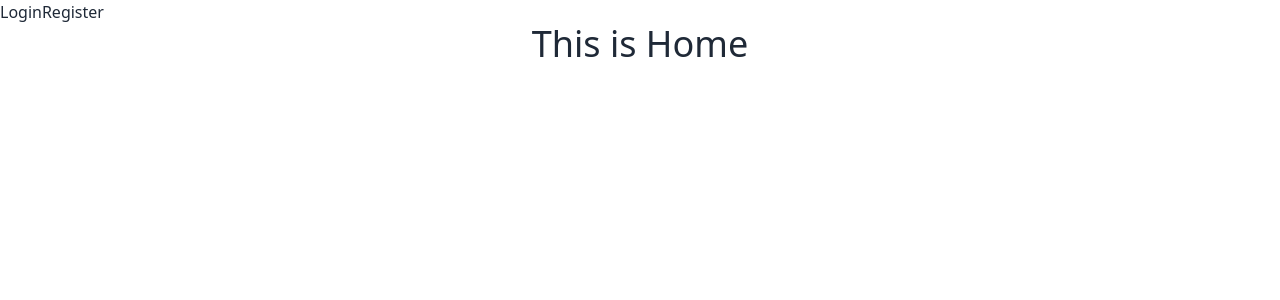
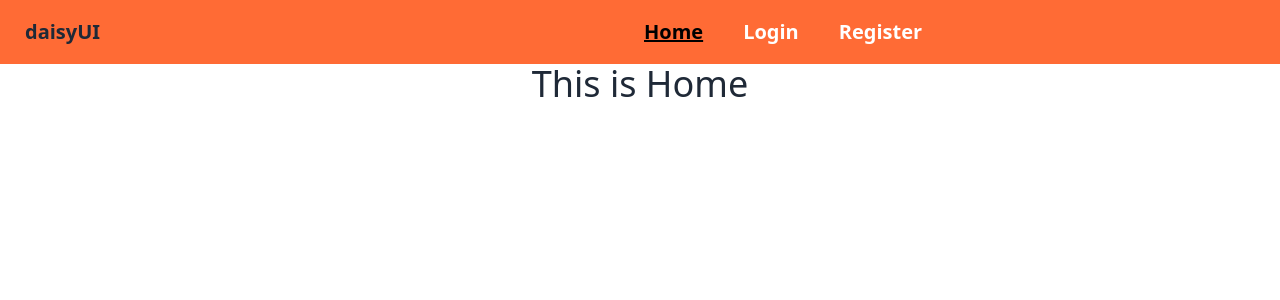
Before and after one commit to mdnoble1/career-nook, a React (Vite) app: page / in a window 1280 px wide. Shown: the top 300 px of the page. Built offline with nearby package versions, Linux system fonts and the light colour scheme.

Commit message:
added navbar

```diff
--- a/package.json
+++ b/package.json
@@ -14,6 +14,7 @@
     "match-sorter": "^6.3.1",
     "react": "^18.2.0",
     "react-dom": "^18.2.0",
+    "react-icons": "^4.11.0",
     "react-router-dom": "^6.16.0",
     "sort-by": "^0.0.2"
   },
--- a/src/pages/shared/Navbar.jsx
+++ b/src/pages/shared/Navbar.jsx
@@ -1,12 +1,65 @@
 import { NavLink } from "react-router-dom";
+import { FaBars } from 'react-icons/fa';
 
 const Navbar = () => {
-    return (
-        <div>
-            <NavLink to="/login">Login</NavLink>
-            <NavLink to="/register">Register</NavLink>
+  const navLinks = (
+    <>
+      <li>
+        <NavLink
+          to="/"
+          className={({ isActive, isPending }) =>
+            isPending ? "pending" : isActive ? "text-black underline" : ""
+          }
+        >
+          Home
+        </NavLink>
+      </li>
+      <li>
+        <NavLink
+          to="/login"
+          className={({ isActive, isPending }) =>
+            isPending ? "pending" : isActive ? "text-black underline" : ""
+          }
+        >
+          Login
+        </NavLink>
+      </li>
+      <li>
+        <NavLink
+          to="/register"
+          className={({ isActive, isPending }) =>
+            isPending ? "pending" : isActive ? "text-black underline" : ""
+          }
+        >
+          Register
+        </NavLink>
+      </li>
+    </>
+  );
+
+  return (
+    <div className="navbar bg-[#ff6b35]">
+      <div className="navbar-start">
+        <div className="dropdown">
+          <label tabIndex={0} className="btn btn-ghost lg:hidden text-xl">
+            <FaBars></FaBars>
+          </label>
+          <ul
+            tabIndex={0}
+            className="menu-sm dropdown-content mt-3 z-[1] p-2 shadow bg-gray-200 rounded-box w-52 font-semibold text-lg text-[#ff6b35]"
+          >
+            {navLinks}
+          </ul>
         </div>
-    );
+        <a className="btn btn-ghost normal-case text-xl">daisyUI</a>
+      </div>
+      <div className="navbar-center hidden lg:flex">
+        <ul className="menu-horizontal px-1 font-semibold text-xl text-white gap-10">
+            {navLinks}
+        </ul>
+      </div>
+    </div>
+  );
 };
 
 export default Navbar;
```
Also changed, not shown: 1 other file (tests, documents, lock files or other folders).
